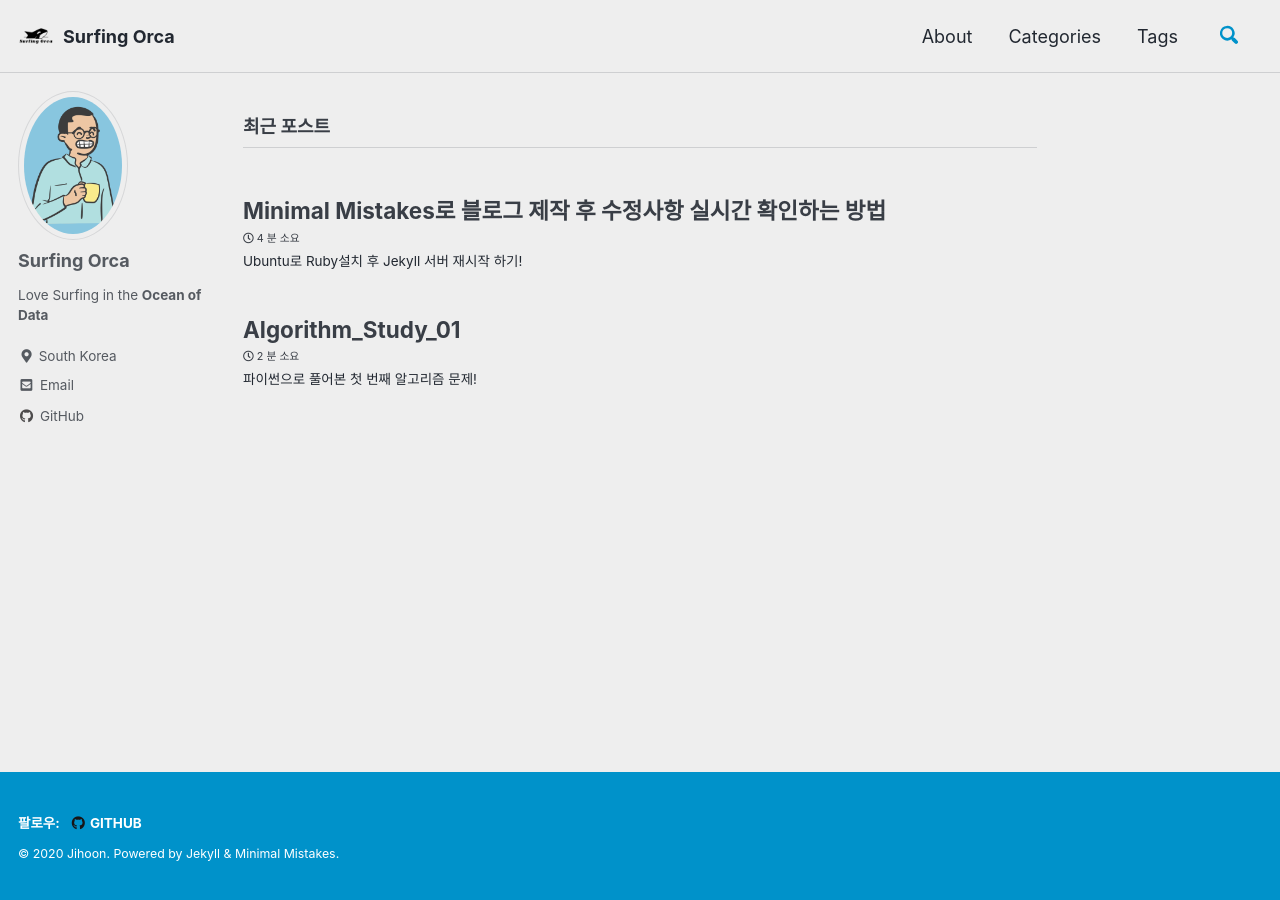
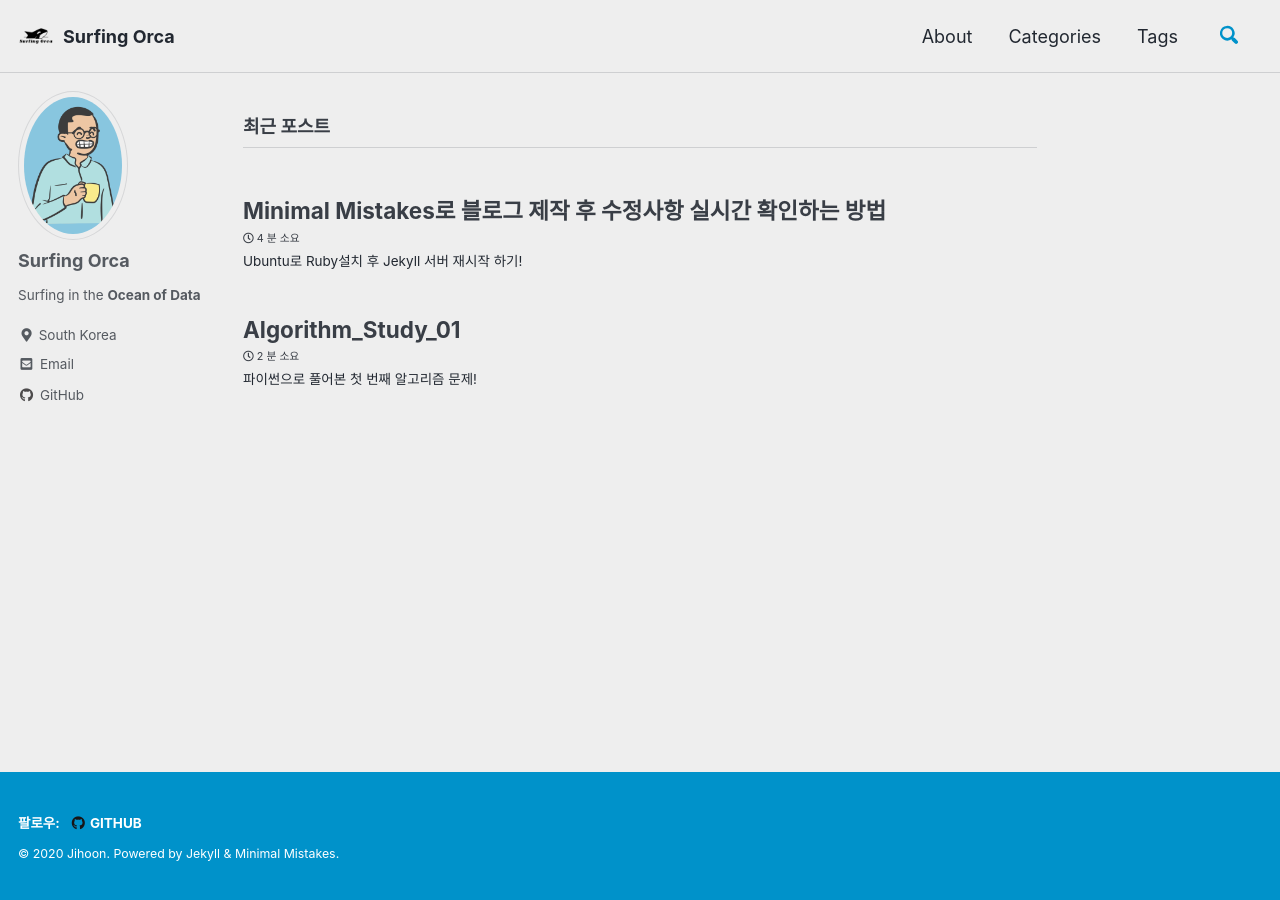
Before and after one commit to SurfingOrca/SurfingOrca.github.io, a Jekyll site: the page built from index.html, in a window 1280 px wide. Built offline with Jekyll 4.4.1, drawn with Linux system fonts in a browser that asks for light colours; cached includes are drawn as plain includes; the list of posts is cut into pages by our own code.

Commit message:
The bio is modified.

```diff
--- a/_config.yml
+++ b/_config.yml
@@ -95,8 +95,7 @@ analytics:
 author:
   name             : "Surfing Orca"
   avatar           : "/assets/images/avatar.png"
-  bio              : "Love Surfing  \
-                      in the **Ocean of Data**"
+  bio              : "Surfing in the **Ocean of Data**"
   location         : "South Korea"
   email            :
   links:
```
